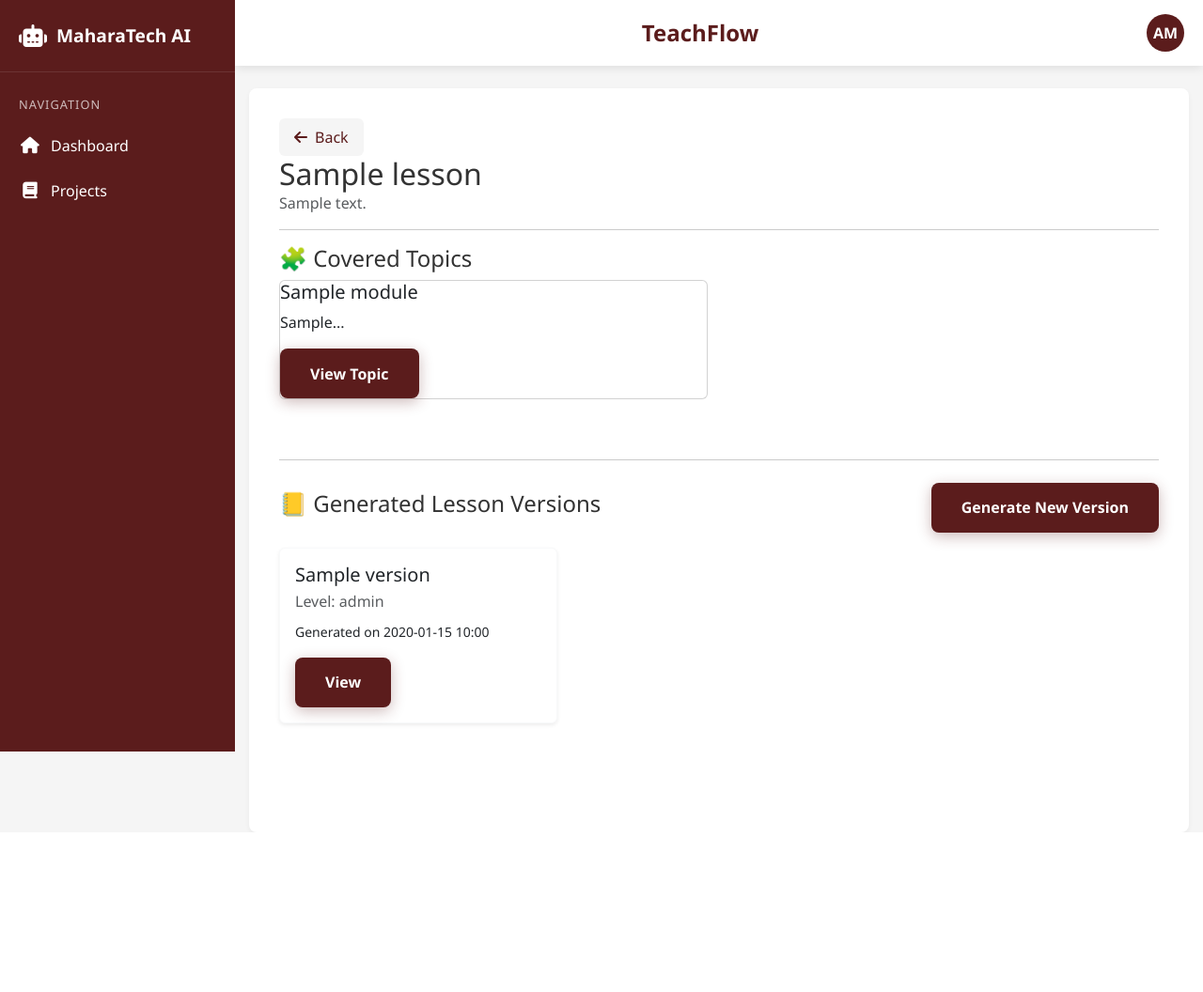
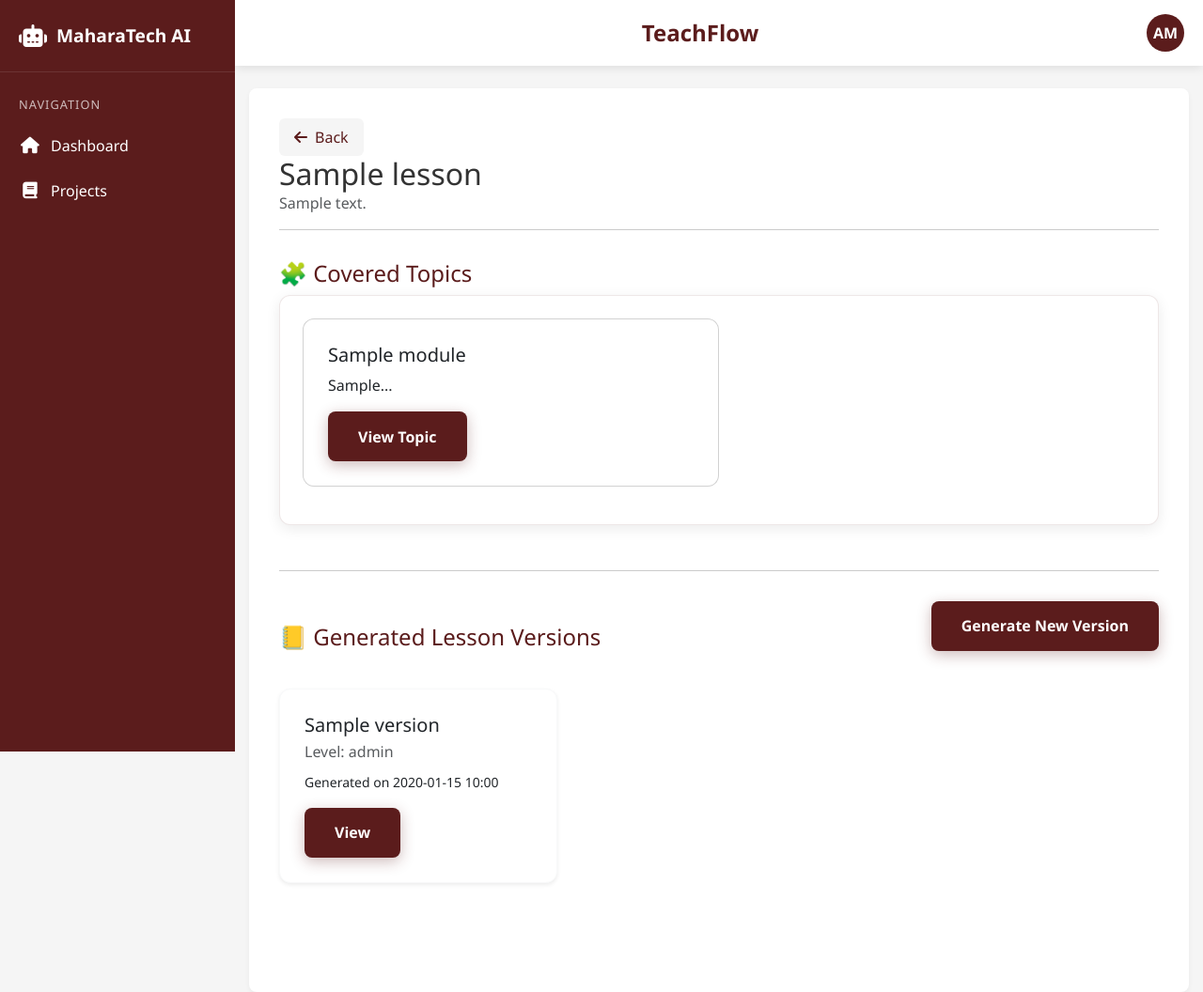
Before and after one commit to adelian14/ITI-Graduation-Project, a Flask app: template app/templates/lesson_dashboard.html in a window 1280 px wide. Shown: the whole page at 94% size. Before the commit the page ends 886 px from the top, so only its background shows below. Run offline with Flask 3, Linux system fonts and the light colour scheme; the template is opened without the code that fills it: most values are stand-ins (such as "Sample title", 1, 10 or a date in 2020).

Commit message:
enhancing ui

```diff
--- a/app/templates/lesson_dashboard.html
+++ b/app/templates/lesson_dashboard.html
@@ -9,11 +9,12 @@
 
         <hr>
         <h4>🧩 Covered Topics</h4>
-        <div class="row">
+        <div class="project-card">
+            <div class="project-content">
                 {% for topic_item in lesson.children %}
                 <div class="col-md-6 mb-3">
                     <div class="card h-100">
-                    <div class="project-dashboard">
+                        <div class="card-body">
                             <h5 class="card-title">{{ topic_item.title }}</h5>
                             {% if topic_item.rawTopic %}
                             <p class="card-text">{{ topic_item.rawTopic[:120] }}...</p>
@@ -25,7 +26,7 @@
                 </div>
                 {% endfor %}
             </div>
-
+        </div>
         <hr class="mt-5">
         <div class="d-flex justify-content-between align-items-center mt-4 mb-3">
             <h4>📒 Generated Lesson Versions</h4>
@@ -52,4 +53,52 @@
             {% endfor %}
         </div>
 </div>
+<style>
+       .card {
+        border-radius: 12px !important;
+        overflow: hidden;
+    }
+
+.row {
+    --bs-gutter-x: 1.5rem;
+    --bs-gutter-y: 0;
+    display: flex
+;
+    flex-wrap: wrap;
+    margin-top: 2rem;
+    margin-right: calc(-.5 * var(--bs-gutter-x));
+    margin-left: calc(-.5 * var(--bs-gutter-x));
+}
+.h4,h4 {
+        font-size: 1.5rem;
+        margin-top: 2rem;
+        color:var(--primary-color);
+        font-weight: 500;
+    }
+ .project-content {
+        padding: 1.5rem;
+        position: relative;
+    }
+    .card-body {
+    flex: 1 1 auto;
+    padding: var(--bs-card-spacer-y) var(--bs-card-spacer-x);
+    color: var(--bs-card-color);
+    margin: 10px;
+}
+.project-card {
+        background: white;
+        border-radius: 12px;
+        box-shadow: 0 4px 15px rgba(0,0,0,0.08);
+        overflow: hidden;
+        transition: all 0.3s ease;
+        position: relative;
+        border: 1px solid rgba(91, 28, 28, 0.1);
+    }
+
+    .project-card:hover {
+        transform: translateY(-5px);
+        box-shadow: 0 8px 25px rgba(0,0,0,0.12);
+    }
+</style>
+
 {% endblock %}
```
Lines whose indentation alone changed are shown as unchanged.
